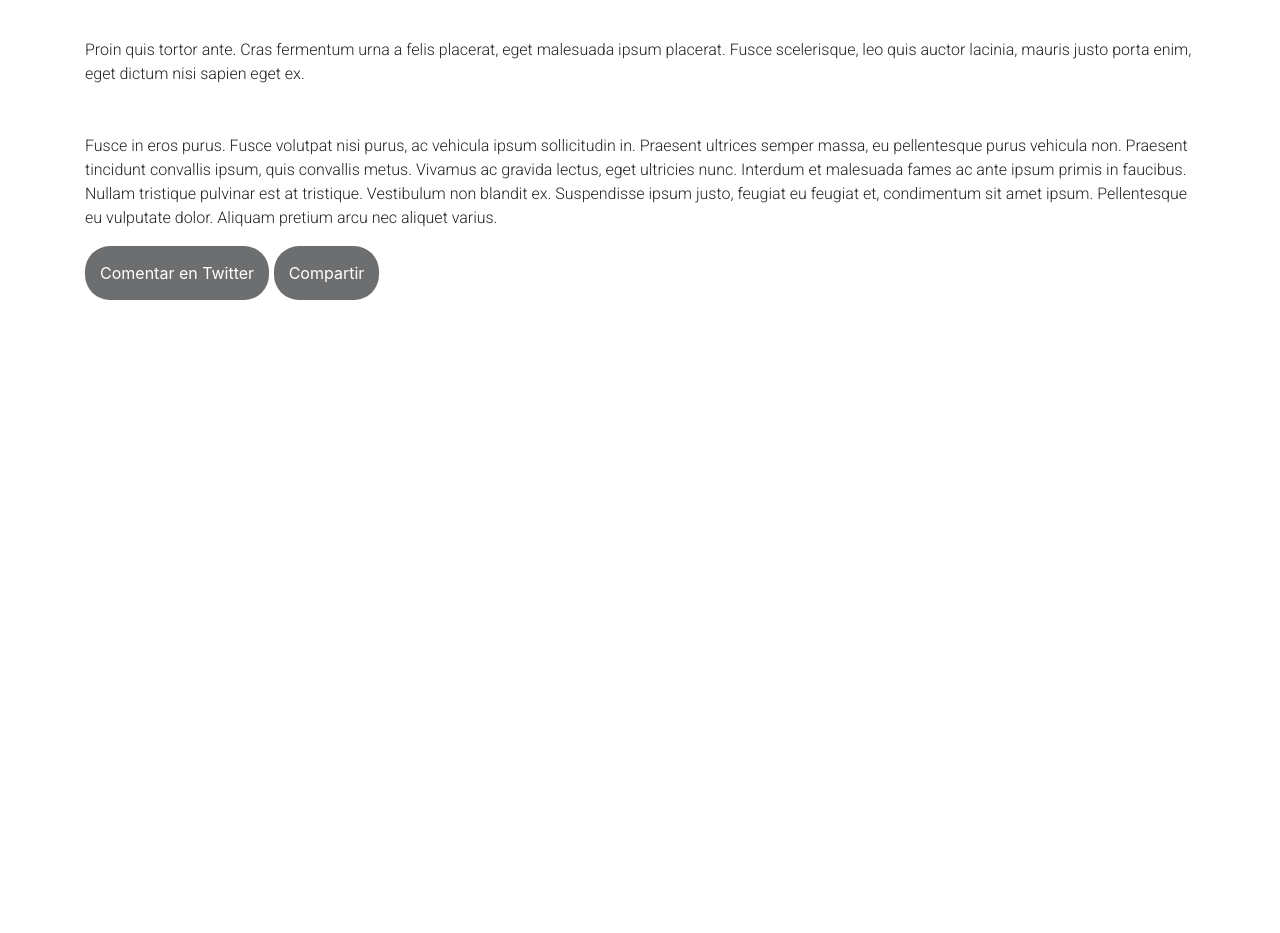
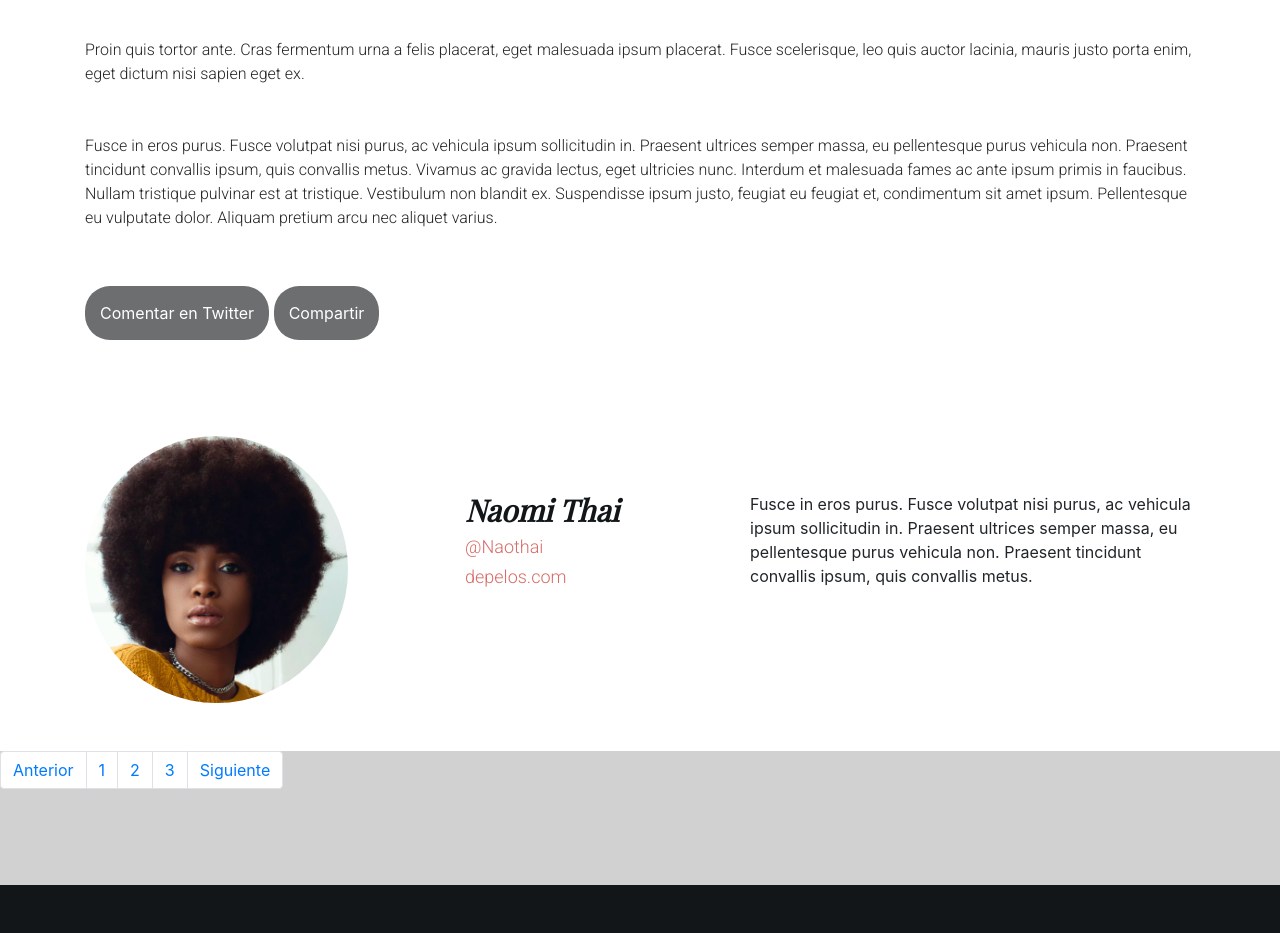
Before and after one commit to diazmclaudio/DL-BlogBarbershop, a plain HTML site: page index.html in a window 1280 px wide. Shown: the part 1306-2239 px from the top of the page. Before the commit the page ends 1606 px from the top, so only its background shows below. Drawn offline with nearby package versions, Linux system fonts and the light colour scheme; a web font is replaced by a local one.

Commit message:
seccion naomi e inicio de paginacion

```diff
--- a/assets/sass/base/_typography.scss
+++ b/assets/sass/base/_typography.scss
@@ -1,14 +1,26 @@
-h1{
+h1 {
     color: $white;
     font-family: $playfair;
     font-weight: $black-italic;
     font-style: italic;
     font-size: $xx-large;
-
 }
-p{
-     color: $raisin-black;
-     font-family: $roboto;
-     font-weight: $light-font;
-     font-size: $medium;
+h2 {
+    color: $eerie-black;
+    font-family: $playfair;
+    font-weight: $black-italic;
+    font-style: italic;
+    font-size: $x-large;
 }
+h3 {
+    color: $ruddy-pink;
+    font-family: $roboto;
+    font-weight: $light-font;
+    font-size: $large;
+}
+p {
+    color: $raisin-black;
+    font-family: $roboto;
+    font-weight: $light-font;
+    font-size: $medium;
+}
--- a/assets/sass/components/_buttons.scss
+++ b/assets/sass/components/_buttons.scss
@@ -2,6 +2,7 @@
      color: $white;
      background-color: $nickel;
      padding: 15px;
+     margin-top: 40px;
      border: 0px;
      border-radius: 25px;
      &:hover{
--- /dev/null
+++ b/assets/sass/components/_paginacion.scss
@@ -0,0 +1,10 @@
+.paginacion{
+     height: 134px;
+     background-color: $light-gray;
+
+}
+
+.paginacion__rounded{
+     border-radius: 25%;
+     color: $nickel;
+}
--- a/assets/sass/layout/_footer.scss
+++ b/assets/sass/layout/_footer.scss
@@ -0,0 +1,4 @@
+.footer{
+    background-color: $eerie-black;
+
+}
--- /dev/null
+++ b/assets/sass/layout/_naomi.scss
@@ -0,0 +1,7 @@
+.naomi{
+     border: 1px solid nickel;
+}
+
+.naomi__img{
+     border-radius: 50%;
+}
--- a/assets/sass/main.scss
+++ b/assets/sass/main.scss
@@ -11,12 +11,13 @@
 @import 'layout/navigation';
 @import 'layout/grid';
 @import 'layout/header';
+@import 'layout/naomi';
 @import 'layout/footer';
 @import 'layout/sidebar';
 @import 'layout/forms';
 
 @import 'components/buttons';
-@import 'components/carousel';
+@import 'components/paginacion';
 @import 'components/cover';
 @import 'components/dropdown';
 
--- a/index.html
+++ b/index.html
@@ -77,7 +77,49 @@
             <button type="button" class="button">Comentar en Twitter</button>
             <button type="button" class="button">Compartir</button>
         </section>
+        <section class="container py-5 mt-5">
+            <div class="row">
+                <div class="col-md-4">
+                    <img src="assets/images/naomi-thai.png" alt="naomi" class="img-fluid float-left naomi__img">
+                </div>
+                <div class="col-md-3 pt-5 mt-2">
+                    <h2>
+                        Naomi Thai
+                    </h2>
+                    <h3>
+                        @Naothai
+                    </h3>
+                    <h3>
+                        depelos.com
+                    </h3>
+                </div>
+                <div class="col-md-5 pt-5 mt-2">
+                    Fusce in eros purus. Fusce volutpat nisi purus, ac vehicula ipsum sollicitudin in. Praesent ultrices semper massa, eu pellentesque purus vehicula non. Praesent tincidunt convallis ipsum, quis convallis metus.
+                </div>
+            </div>
+        </section>
+        <section class="paginacion">
+            <nav aria-label="Page navigation example">
+                <ul class="pagination">
+                  <li class="page-item">
+                    <a class="page-link" href="#" aria-label="Anterior">
+                      <span aria-hidden="true">Anterior</span>
+                    </a>
+                  </li>
+                  <li class="page-item"><a class="page-link" href="#">1</a></li>
+                  <li class="page-item"><a class="page-link" href="#">2</a></li>
+                  <li class="page-item"><a class="page-link" href="#">3</a></li>
+                  <li class="page-item">
+                    <a class="page-link" href="#" aria-label="Siguiente">
+                      <span aria-hidden="true">Siguiente</span>
+                    </a>
+                  </li>
+                </ul>
+              </nav>
+        </section>
+        <footer class="footer pt-5">
 
+        </footer>
         <script
             src="https://code.jquery.com/jquery-3.5.1.slim.min.js"
             integrity="sha384-DfXdz2htPH0lsSSs5nCTpuj/zy4C+OGpamoFVy38MVBnE+IbbVYUew+OrCXaRkfj"
```
Also changed, not shown: assets/css/main.css, assets/sass/components/_carousel.scss (deleted), 1 other file.
